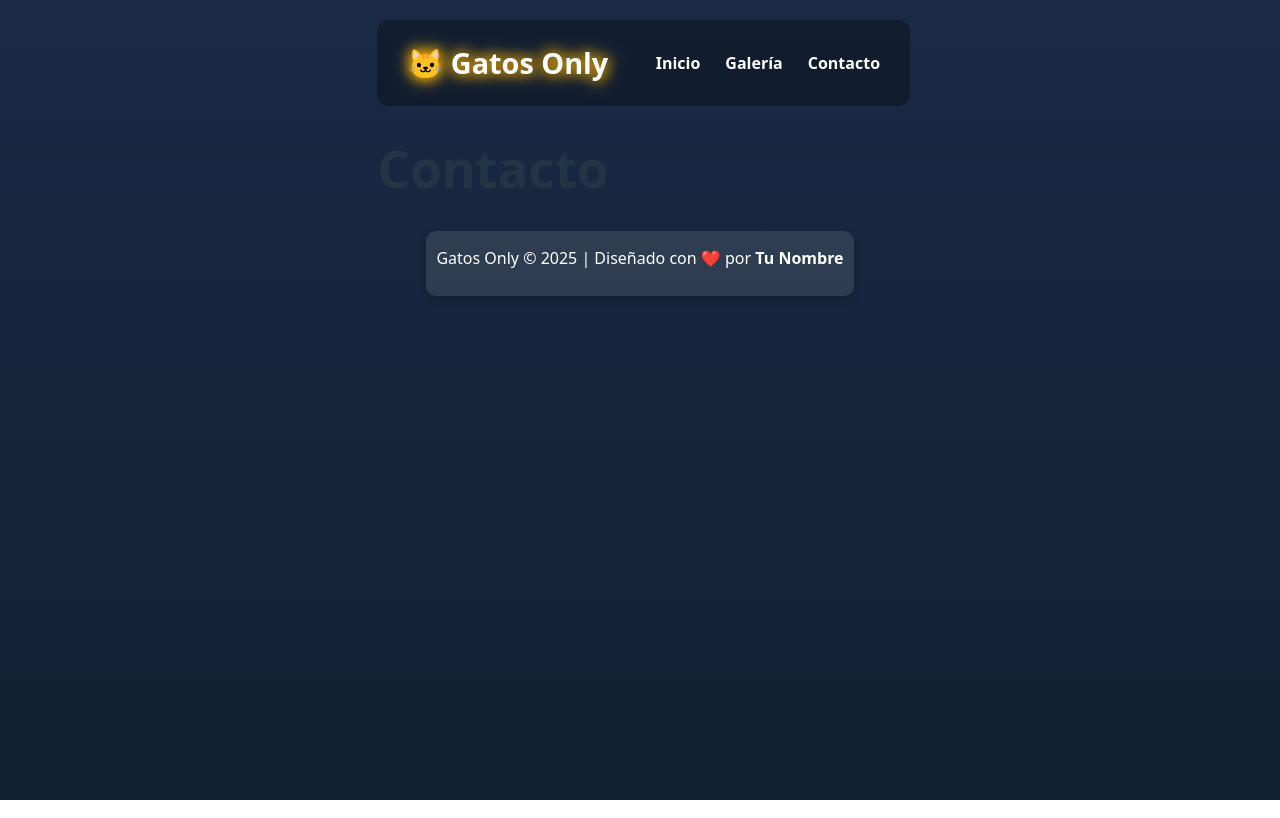
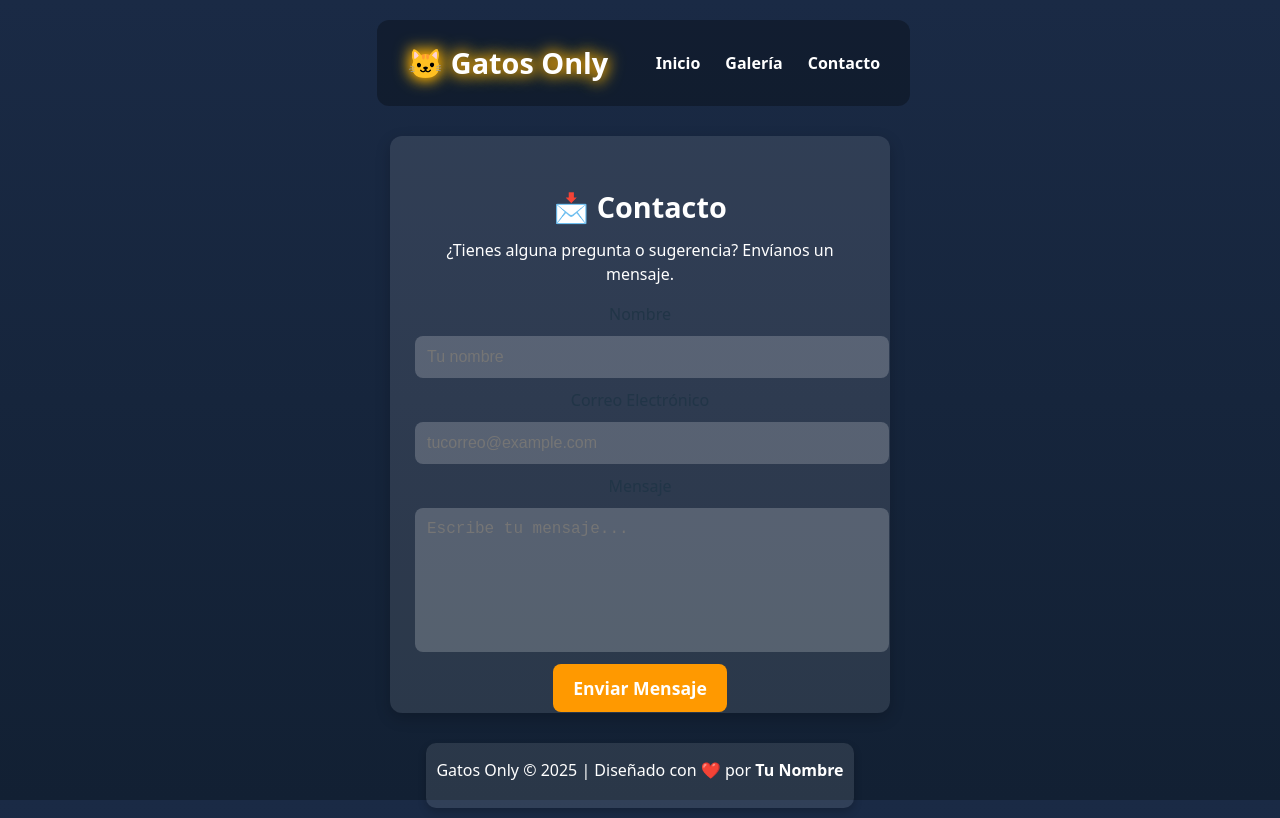
Before and after one commit to Puppywill/gatos-only, a React (Vite) app: page /contacto in a window 1280 px wide. Built offline with nearby package versions, Linux system fonts and the light colour scheme.

Commit message:
Add Contact and button

```diff
--- a/src/App.jsx
+++ b/src/App.jsx
@@ -2,26 +2,20 @@ import React from "react";
 import { BrowserRouter as Router, Routes, Route } from "react-router-dom";
 import Navbar from "./Navbar";
 import Carousel from "./Carousel";
-import Gallery from "./Gallery"; // Importamos la Galería
-
+import Gallery from "./Gallery";
+import Contact from "./Contact"; // Importamos la página de contacto
 import "./styles.css";
-
-function Home() {
-  return <Carousel />;
-}
 
 function App() {
   return (
     <Router>
-      <Navbar /> {/* ✅ Navbar SIEMPRE visible en TODAS las páginas */}
-
+      <Navbar />
       <Routes>
-        <Route path="/" element={<Home />} />
+        <Route path="/" element={<Carousel />} />
         <Route path="/galeria" element={<Gallery />} />
-        <Route path="/contacto" element={<h1>Contacto</h1>} />
+        <Route path="/contacto" element={<Contact />} />
       </Routes>
 
-      {/* Footer visible en todas las páginas */}
       <footer>
         <p>Gatos Only © 2025 | Diseñado con ❤️ por <b>Tu Nombre</b></p>
       </footer>
--- /dev/null
+++ b/src/Contact.css
@@ -0,0 +1,77 @@
+/* Contenedor principal */
+.contact-container {
+    background: rgba(255, 255, 255, 0.1);
+    padding: 25px;
+    border-radius: 12px;
+    box-shadow: 0 5px 15px rgba(0, 0, 0, 0.2);
+    text-align: center;
+    width: 90%;
+    max-width: 450px;
+    margin: 30px auto;
+}
+
+/* Título */
+.contact-container h2 {
+    font-size: 1.8rem;
+    font-weight: bold;
+    margin-bottom: 10px;
+    color: white;
+}
+
+/* Campos de entrada */
+.contact-container input,
+.contact-container textarea {
+    width: 100%;
+    padding: 12px;
+    margin: 10px 0;
+    border: none;
+    border-radius: 8px;
+    background: rgba(255, 255, 255, 0.2);
+    color: white;
+    font-size: 1rem;
+    outline: none;
+}
+
+/* Área de texto */
+.contact-container textarea {
+    resize: none;
+    height: 120px;
+}
+
+/* 🔴 Corrección: Mueve el botón debajo del textarea */
+/* Contenedor del botón */
+.button-container {
+    display: flex;
+    justify-content: center; /* Centra el botón */
+    margin-top: 20px; /* Aumenta la separación del formulario */
+    position: relative;
+}
+
+
+/* Estilos del botón */
+.contact-container button {
+    width: auto;
+    padding: 12px 20px;
+    font-size: 1.1rem;
+    font-weight: bold;
+    color: white;
+    background: #ff9900;
+    border: none;
+    border-radius: 8px;
+    cursor: pointer;
+    transition: transform 0.3s ease, background 0.3s ease;
+}
+
+/* Efecto hover */
+.contact-container button:hover {
+    background: #ffcc00;
+    transform: scale(1.05);
+}
+
+/* Responsive */
+@media (max-width: 768px) {
+    .contact-container {
+        width: 95%;
+        padding: 20px;
+    }
+}
--- /dev/null
+++ b/src/Contact.jsx
@@ -0,0 +1,68 @@
+import React, { useState } from "react";
+import "./Contact.css"; // Importar los estilos
+
+const Contact = () => {
+  const [formData, setFormData] = useState({
+    name: "",
+    email: "",
+    message: ""
+  });
+
+  const handleChange = (e) => {
+    setFormData({
+      ...formData,
+      [e.target.name]: e.target.value
+    });
+  };
+
+  const handleSubmit = (e) => {
+    e.preventDefault();
+    alert("¡Mensaje enviado correctamente! 🚀");
+    setFormData({ name: "", email: "", message: "" });
+  };
+
+  return (
+    <div className="contact-container">
+      <h2>📩 Contacto</h2>
+      <p>¿Tienes alguna pregunta o sugerencia? Envíanos un mensaje.</p>
+      <form onSubmit={handleSubmit}>
+        <label>Nombre</label>
+        <input
+          type="text"
+          name="name"
+          placeholder="Tu nombre"
+          value={formData.name}
+          onChange={handleChange}
+          required
+        />
+
+        <label>Correo Electrónico</label>
+        <input
+          type="email"
+          name="email"
+          placeholder="tucorreo@example.com"
+          value={formData.email}
+          onChange={handleChange}
+          required
+        />
+
+        <label>Mensaje</label>
+        <textarea
+          name="message"
+          placeholder="Escribe tu mensaje..."
+          value={formData.message}
+          onChange={handleChange}
+          required
+        ></textarea>
+
+        {/* 🔴 AQUÍ SE CORRIGE EL BOTÓN PARA QUE ESTÉ JUSTO DEBAJO DEL TEXTAREA */}
+        <div className="button-container">
+          <button type="submit">Enviar Mensaje</button>
+        </div>
+
+      </form>
+    </div>
+  );
+};
+
+export default Contact;
```
